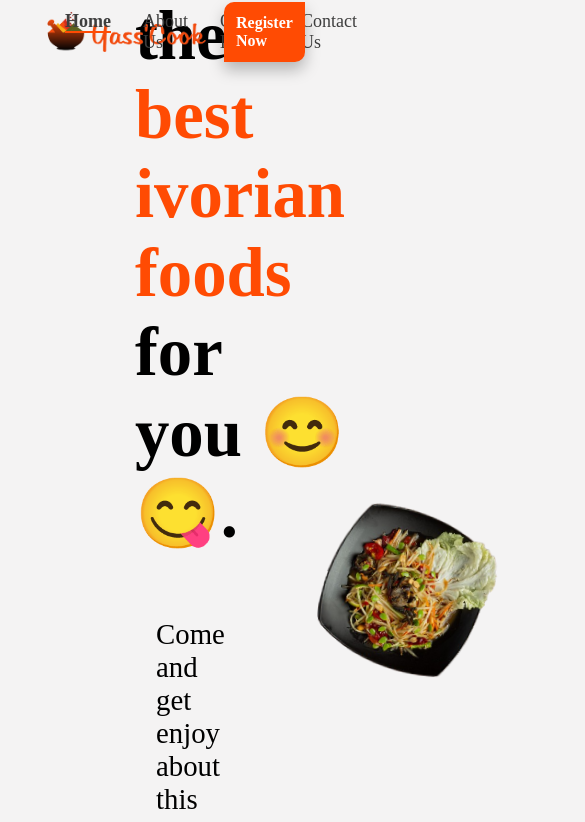
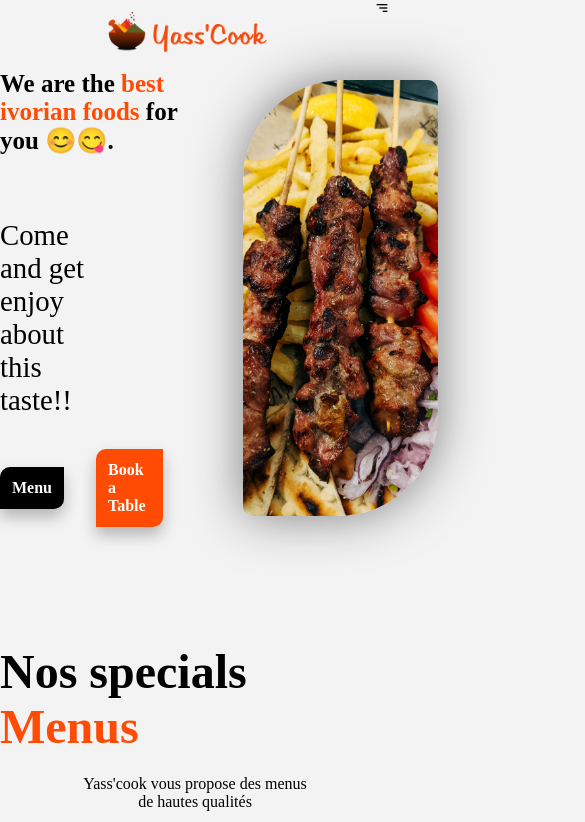
Before and after one commit to yasmine03/FinalProject, a plain HTML site: page index.html in a window 390 px wide. Shown: the top 822 px of the page, 585 px wide, since content can reach past the window. Drawn offline with nearby package versions, Linux system fonts and the light colour scheme.

Commit message:
responsive

```diff
--- a/css/styles.css
+++ b/css/styles.css
@@ -506,3 +506,62 @@ header{
         background-color: var(--primary-color);
     }
 }
+
+
+@media screen and (max-width: 700px){
+
+    header, main, section, footer{
+        padding-left: 0rem;
+        padding-right: 0rem;
+    }
+
+    .navbar-logo{
+        width: 100%;
+    }
+
+    .navbar-links{
+        top: -500%;
+        position: absolute;
+        right: 0;
+        left: 0;
+    }
+
+    .navbar-button{
+        top: -500%;
+        position: absolute;
+        right: 0;
+        left: 0;
+    }
+
+    .banner{
+        display: flex;
+        width: 100%;
+        padding-top: 0;
+        padding-left: 0rem;
+        padding-right: 0rem;
+        height: 500px;
+    }
+
+    .banner .banner-text{
+        width: 50%;
+        & h1{
+            font-size: 25px;
+        }
+    }
+
+    .banner .banner-image{
+        width: 50%;
+        & img{
+            width: 100%;
+            height: 100%;
+        }
+    }
+
+    .banner .banner-image .rounded{
+        & img{
+            width: 100%;
+            height: 100%;
+        }
+    }
+
+}
--- a/index.html
+++ b/index.html
@@ -7,6 +7,7 @@
     <title>Acceuil | Yass'Cook</title>
     <link rel="shortcut icon" href="./images/fav-icon.png" type="image/png">
     <link rel="stylesheet" href="css/styles.css">
+    <link href='https://unpkg.com/boxicons@2.1.4/css/boxicons.min.css' rel='stylesheet'>
 </head>
 
 <body>
@@ -27,6 +28,7 @@
             <div class="navbar-button">
                 <a href="#" class="btn">Register Now</a>
             </div>
+            <i class="bx bx-menu-alt-right"></i>
         </nav>
     </header>
     <!--Header end-->
```
